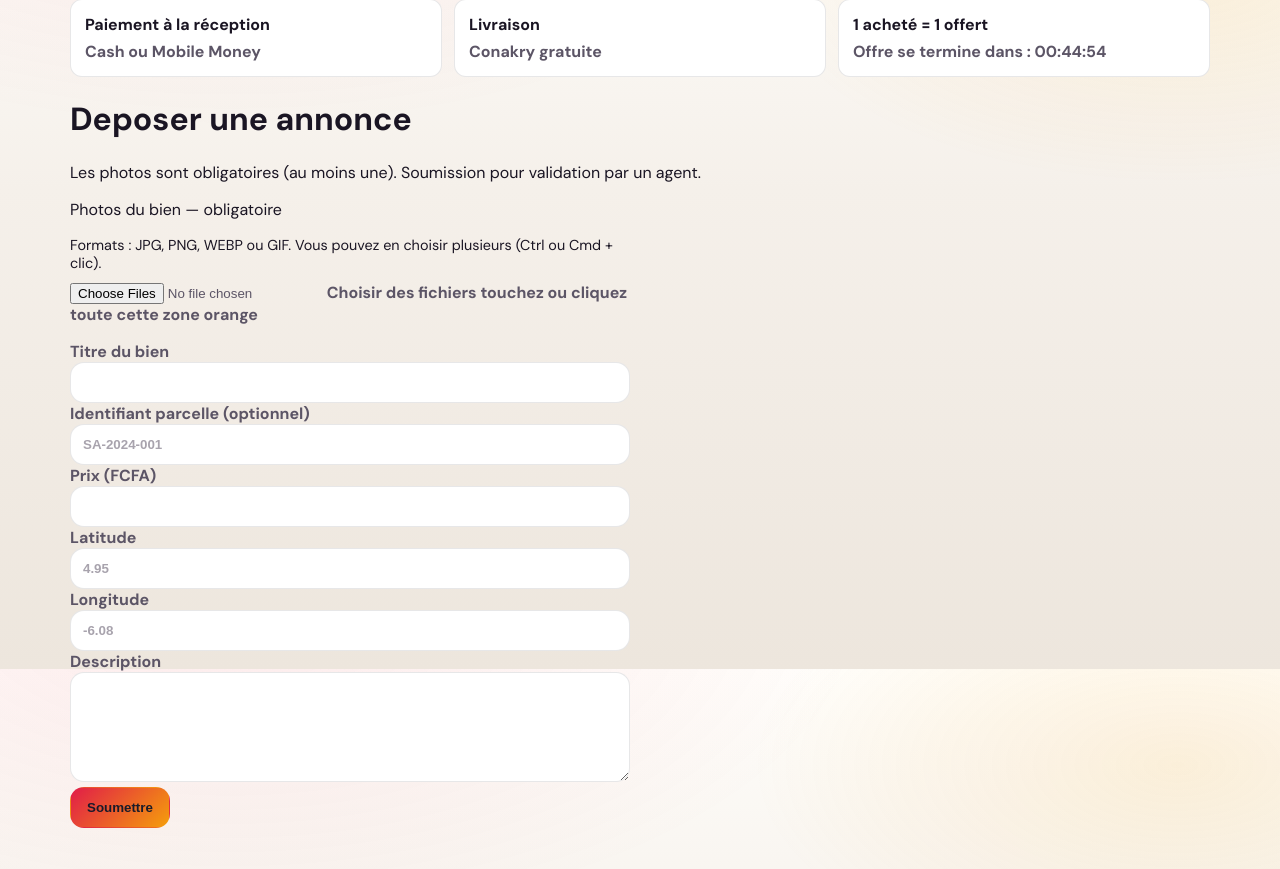
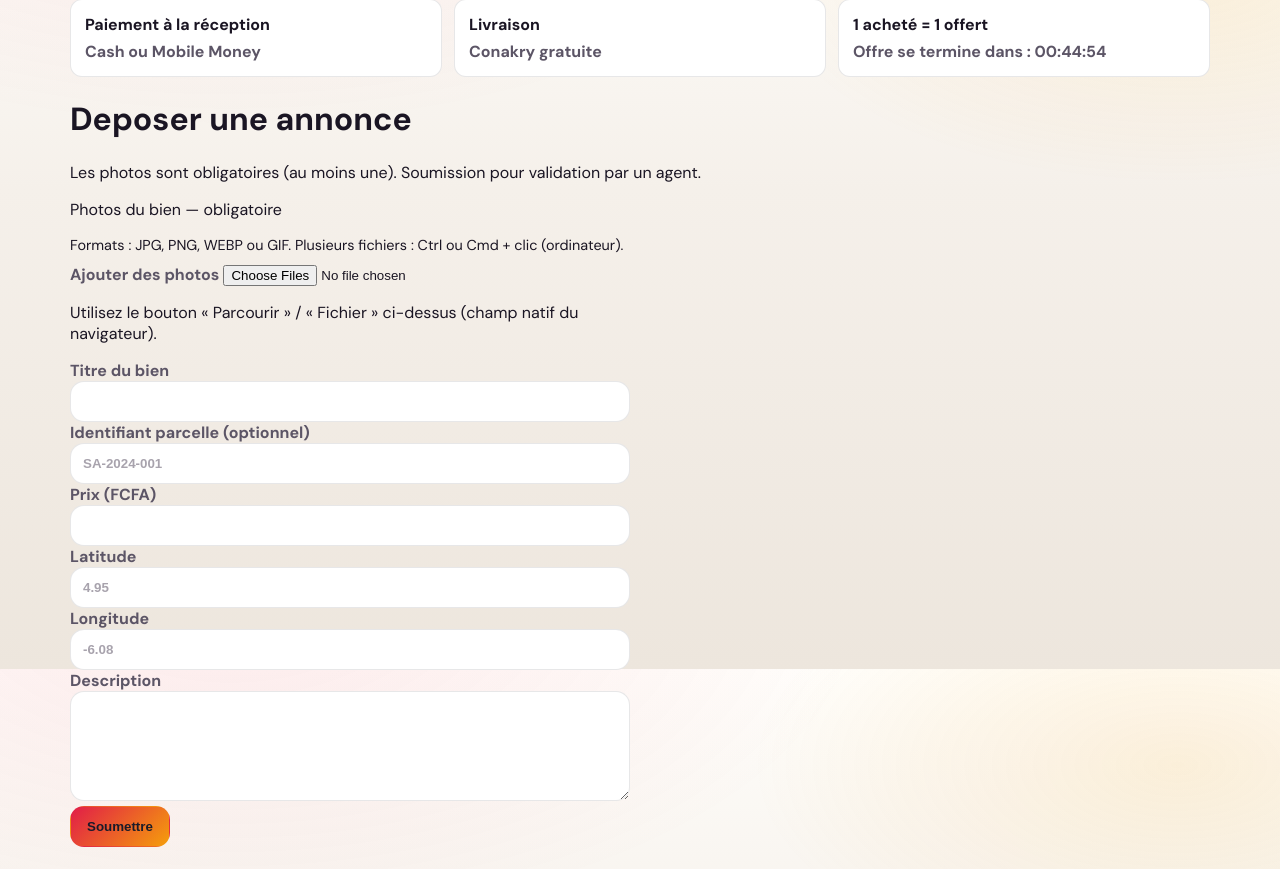
Before and after one commit to Gaius95/logement-facile, a Flask app: template sassandra-foncier/templates/listing_new.html in a window 1280 px wide. Shown: the part 131-1000 px from the top of the page. Run offline with Flask 3, Linux system fonts and the light colour scheme; the template is opened without the code that fills it, so the values that code supplies are empty; some libraries are stand-ins or nearby versions.

Commit message:
Update listing_new.html

```diff
--- a/sassandra-foncier/templates/listing_new.html
+++ b/sassandra-foncier/templates/listing_new.html
@@ -16,23 +16,21 @@
   <div class="file-upload-block">
     <p class="file-upload-block__label">Photos du bien — obligatoire</p>
     <p class="muted" style="margin:0 0 10px;font-size:0.9rem;">
-      Formats : JPG, PNG, WEBP ou GIF. Vous pouvez en choisir plusieurs (Ctrl ou Cmd + clic).
+      Formats : JPG, PNG, WEBP ou GIF. Plusieurs fichiers : Ctrl ou Cmd + clic (ordinateur).
     </p>
-    <label class="file-upload-box">
+    <div class="file-upload-box">
+      <label class="file-upload-box__cta" for="images">Ajouter des photos</label>
       <input
         id="images"
-        class="file-upload-box__input"
+        class="file-upload-visible"
         name="images"
         type="file"
-        accept="image/jpeg,image/png,image/webp,image/gif,.jpg,.jpeg,.png,.webp,.gif"
+        accept="image/jpeg,image/png,image/webp,image/gif,image/*"
         multiple
         aria-label="Photos du bien, au moins une image"
       />
-      <span class="file-upload-box__face">
-        <span class="file-upload-box__title">Choisir des fichiers</span>
-        <span class="file-upload-box__hint">touchez ou cliquez toute cette zone orange</span>
-      </span>
-    </label>
+      <p class="file-upload-box__hint muted">Utilisez le bouton « Parcourir » / « Fichier » ci-dessus (champ natif du navigateur).</p>
+    </div>
     <p id="fileListHint" class="file-upload-names muted" aria-live="polite"></p>
   </div>
 
```
